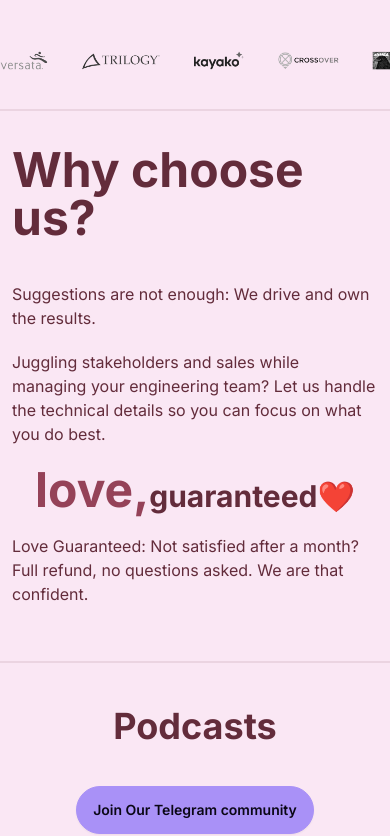
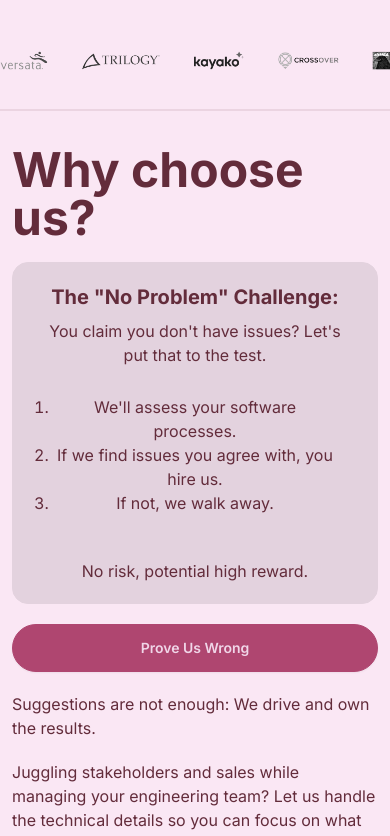
Before and after one commit to shekspir55/consultancy, a Next.js app: page / in a window 390 px wide. Shown: the part 2240-3076 px from the top of the page. Built offline with nearby package versions, Linux system fonts and the light colour scheme.

Commit message:
why choose us challange

```diff
--- a/src/app/page.tsx
+++ b/src/app/page.tsx
@@ -8,6 +8,8 @@ export default function Home() {
     "https://www.youtube.com/embed/wOBOWZ7I-sM?si=QjOVjj-4DJUcv2ww",
     "https://www.youtube.com/embed/djQ7b6BVkd4?si=PlrK9-XzJtQxAert",
   ];
+
+  const link = "https://cal.com/ruben-pbl/";
 
   return (
     <div>
@@ -21,7 +23,7 @@ export default function Home() {
             <a
               className="btn btn-neutral m-10 md:btn-lg"
               target="_blank"
-              href="https://cal.com/ruben-pbl/"
+              href={link}
             >
               <svg
                 xmlns="http://www.w3.org/2000/svg"
@@ -185,7 +187,7 @@ export default function Home() {
           <a
             className="btn btn-block btn-lg btn-neutral"
             target="_blank"
-            href="https://cal.com/ruben-pbl/"
+            href={link}
           >
             Let's meet and explore your needs
           </a>
@@ -227,22 +229,39 @@ export default function Home() {
       <div className="divider"></div>
       <div className="bg-base-100">
         <div className="max-w-lg mx-auto">
-          <div className="container p-3">
-            <h2 className="text-5xl md:text-6xl font-bold mb-10">
-              Why choose us?
-            </h2>
-
+          <div className="container p-3 flex flex-col space-y-5">
+            <h2 className="text-5xl md:text-6xl font-bold">Why choose us?</h2>
+            <div className="alert p-5">
+              <span>
+                <h1 className="text-xl font-bold">
+                  The "No Problem" Challenge:
+                </h1>
+                <div className="h3 p-2">
+                  You claim you don't have issues? Let's put that to the test.
+                </div>
+                <ul className="list-decimal p-5">
+                  <li>We'll assess your software processes.</li>
+                  <li>If we find issues you agree with, you hire us.</li>
+                  <li>If not, we walk away.</li>
+                </ul>
+                <br />
+                <div>No risk, potential high reward.</div>
+              </span>
+            </div>
+            <a target="_blank" href={link} className="btn btn-neutral">
+              Prove Us Wrong
+            </a>
             <p className="">
               Suggestions are not enough: We drive and own the results.
             </p>
-            <div className="mt-5 mb-5">
+            <div className="">
               <h1 className="">
                 Juggling stakeholders and sales while managing your engineering
                 team? Let us handle the technical details so you can focus on
                 what you do best.{" "}
               </h1>
 
-              <h1 className="text-3xl md:text-4xl font-bold  text-center m-5">
+              <h1 className="text-3xl md:text-4xl font-bold  text-center p-10">
                 <span className="text-5xl brightness-150">love,</span>
                 guaranteed❤️
               </h1>
@@ -296,10 +315,7 @@ export default function Home() {
                   <h2 className="card-title">Not sure yet?</h2>
                   <p>Schedule a free call or chat with us.</p>
                   <div className="card-actions justify-end">
-                    <a
-                      className="btn btn-primary"
-                      href="https://cal.com/ruben-pbl/"
-                    >
+                    <a className="btn btn-primary" href={link}>
                       <svg
                         xmlns="http://www.w3.org/2000/svg"
                         className="h-6 w-6"
@@ -317,10 +333,7 @@ export default function Home() {
                       </svg>
                       Book Free Consultation
                     </a>
-                    <a
-                      className="btn btn-primary"
-                      href="https://www.linkedin.com/in/ruben-kh/"
-                    >
+                    <a className="btn btn-primary" target="_blank" href={link}>
                       Connect with via linkedin
                     </a>
                   </div>
```
